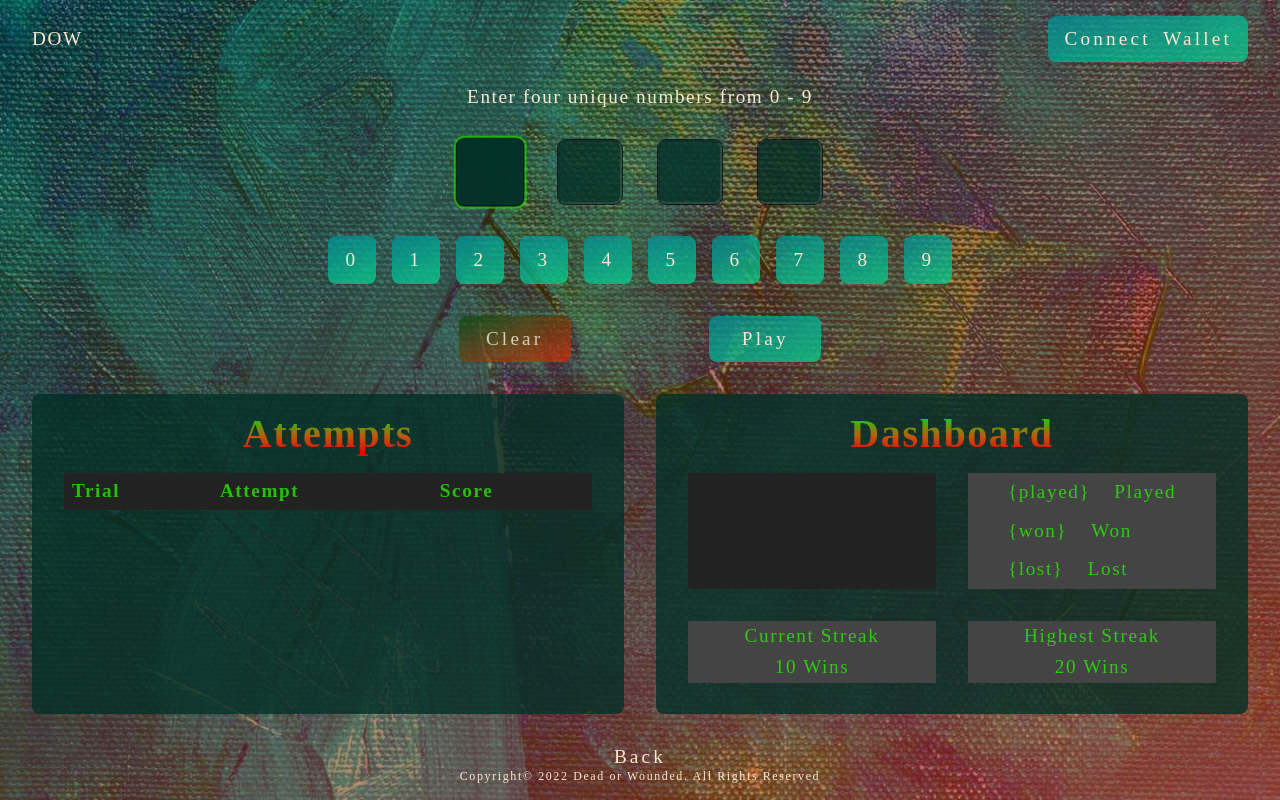
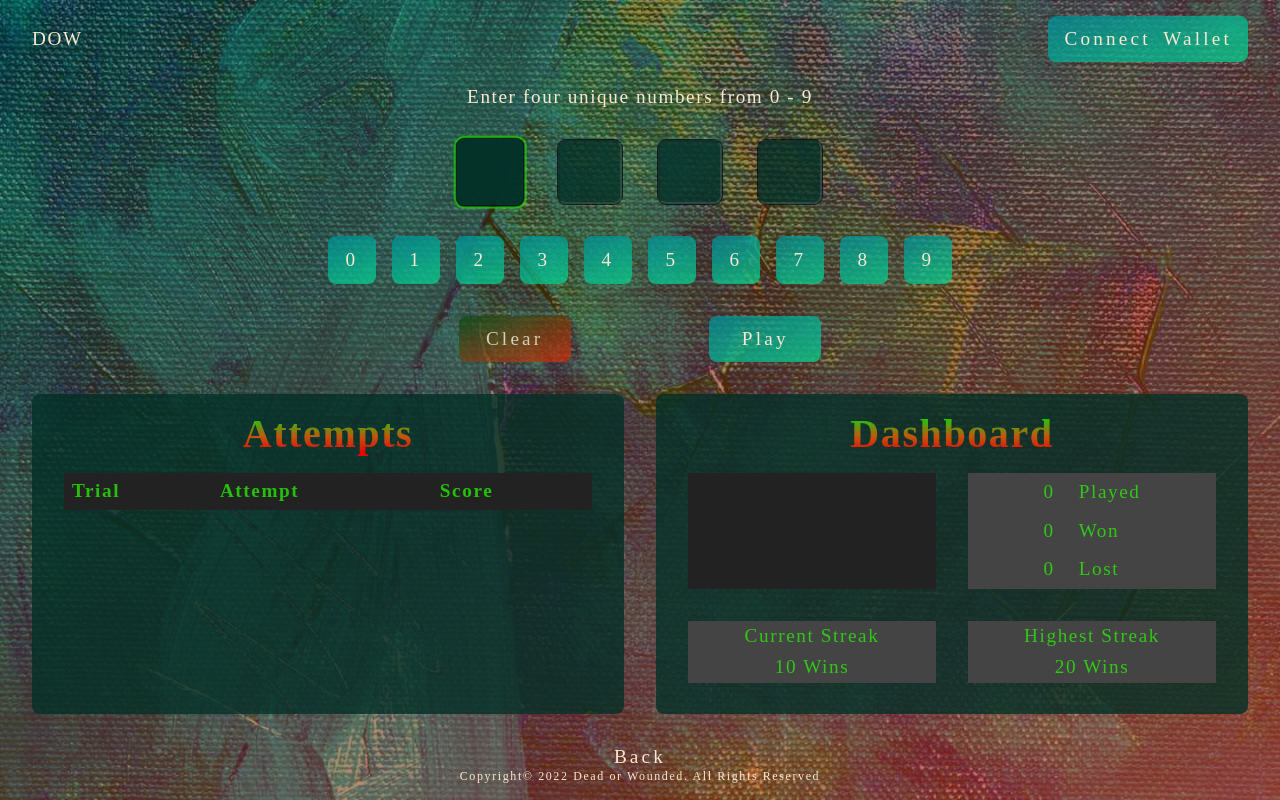
Before and after one commit to AbdulrasheedAdediran/dow-dApp-frontend, a React (Create React App) app: page /startGame in a window 1280 px wide. Built offline with nearby package versions, Linux system fonts and the light colour scheme; a web font is replaced by a local one.

Commit message:
progressbar

```diff
--- a/src/components/container/StartGame/StartGame.jsx
+++ b/src/components/container/StartGame/StartGame.jsx
@@ -447,7 +447,7 @@ const StartGame = () => {
             roundScores={roundScores}
           />
 
-          <Dashboard played="{played}" won="{won}" lost="{lost}" />
+          <Dashboard played={played} won={won} lost={lost} />
         </div>
         <Link to="/">
           <button>Back</button>
```
